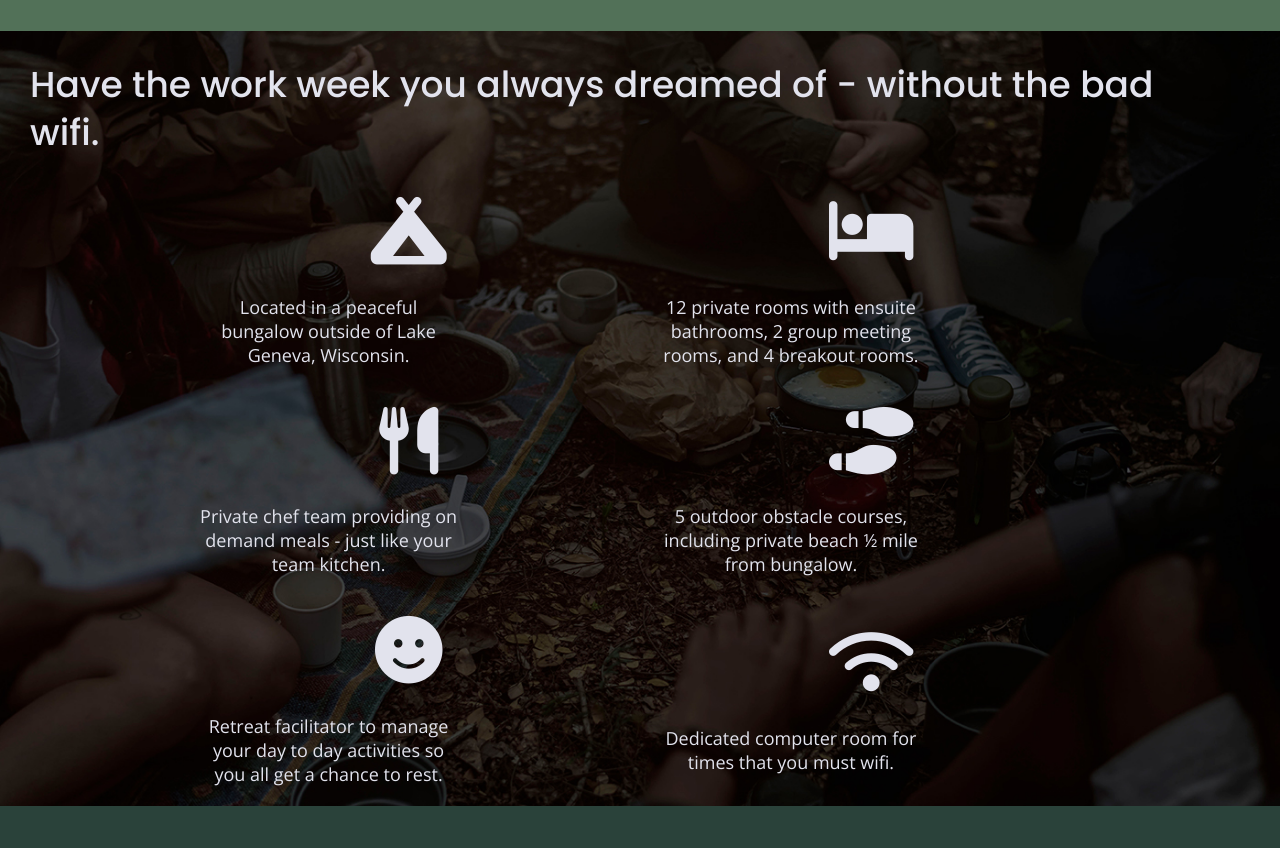
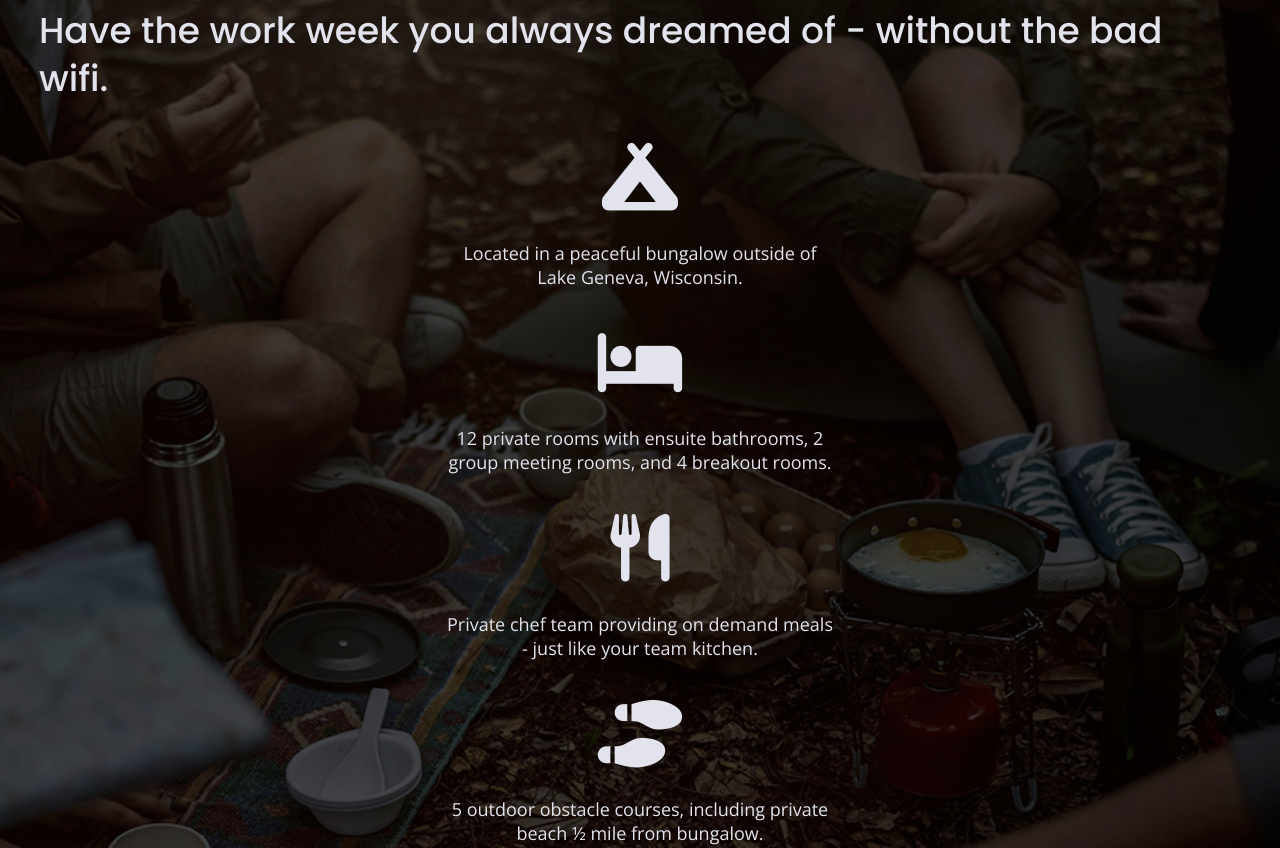
Before and after one commit to amberlj/unplugged, a website built with Parcel: page index.html in a window 1280 px wide. Shown: the part 1007-1855 px from the top of the page. Built offline with nearby package versions, Linux system fonts and the light colour scheme.

Commit message:
Updated .features article and index.html

```diff
--- a/css/main.css
+++ b/css/main.css
@@ -632,9 +632,7 @@ address {
         display:flex;
         justify-content:center;
         align-items:center;
-        flex-flow: row wrap;
-        flex-basis: 50%;
-
+        flex-flow: column;
       }
 
       .features .features-item-description {
@@ -646,6 +644,11 @@ address {
       }
 
       .features article {
+        display:flex;
+        justify-content:center;
+        align-items:center;
+        flex-flow: column;
+        width:50%;
         margin:20px 20px 20px 20px;
       }
 
--- a/index.html
+++ b/index.html
@@ -62,11 +62,11 @@
             <h3>Want to join the next retreat?</h3>
             <p>Find out when we are holding our next retreat and how your company or team can sign up!</p>
           </div>
-        </div>
-        <div class="form">
+          <div class="form">
           <h3>Find out more</h3>
           <input type="text" name="name" value="email address">
           <input type="button" value="Download Itinerary">
+          </div>
         </div>
       </aside>
 
```
